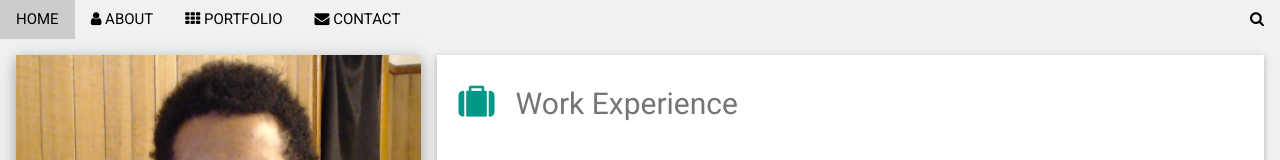
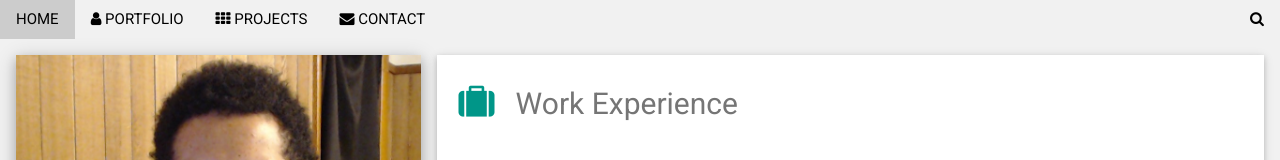
Before and after one commit to Tales64/New-Profile, a plain HTML site: page index.html in a window 1280 px wide. Shown: the top 160 px of the page. Drawn offline with Linux system fonts and the light colour scheme.

Commit message:
new look2

```diff
--- a/index.html
+++ b/index.html
@@ -17,8 +17,8 @@ html,body,h1,h2,h3,h4,h5,h6 {font-family: "Roboto", sans-serif}
       <i class="fa fa-bars"></i>
     </a>
     <a href="https://tales64.github.io/ProfileMain/#home" class="w3-bar-item w3-button">HOME</a>
-    <a href="#about" class="w3-bar-item w3-button w3-hide-small"><i class="fa fa-user"></i> ABOUT</a>
-    <a href="#portfolio" class="w3-bar-item w3-button w3-hide-small"><i class="fa fa-th"></i> PORTFOLIO</a>
+    <a href="#about" class="w3-bar-item w3-button w3-hide-small"><i class="fa fa-user"></i> PORTFOLIO</a>
+    <a href="#portfolio" class="w3-bar-item w3-button w3-hide-small"><i class="fa fa-th"></i> PROJECTS</a>
     <a href="#contact" class="w3-bar-item w3-button w3-hide-small"><i class="fa fa-envelope"></i> CONTACT</a>
     <a href="#" class="w3-bar-item w3-button w3-hide-small w3-right w3-hover-red">
       <i class="fa fa-search"></i>
```
